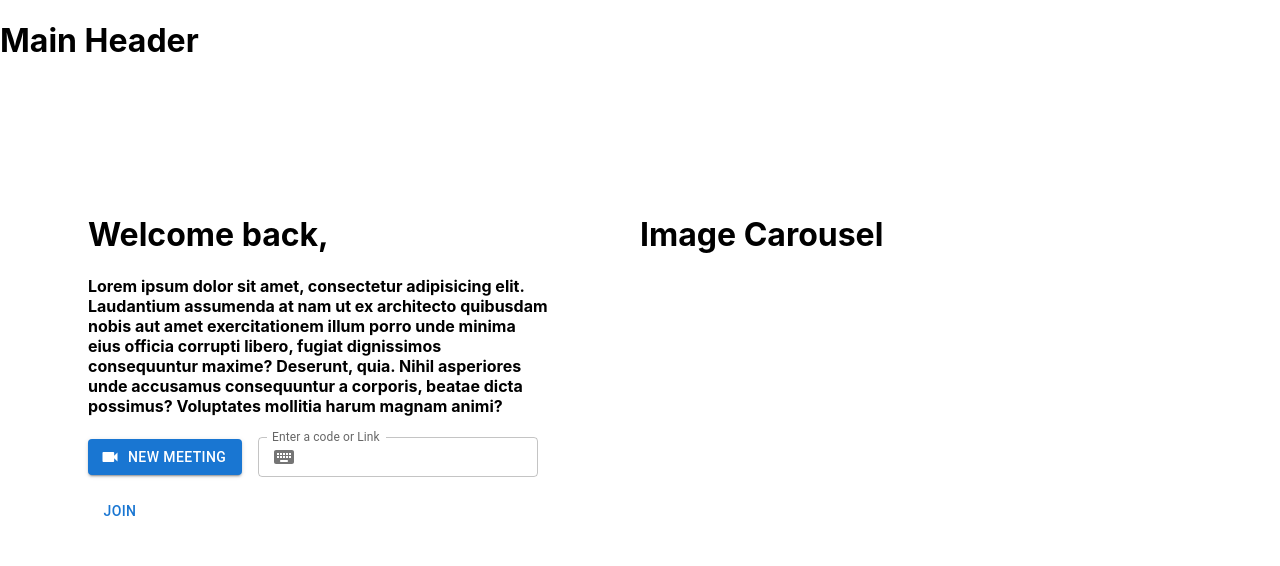
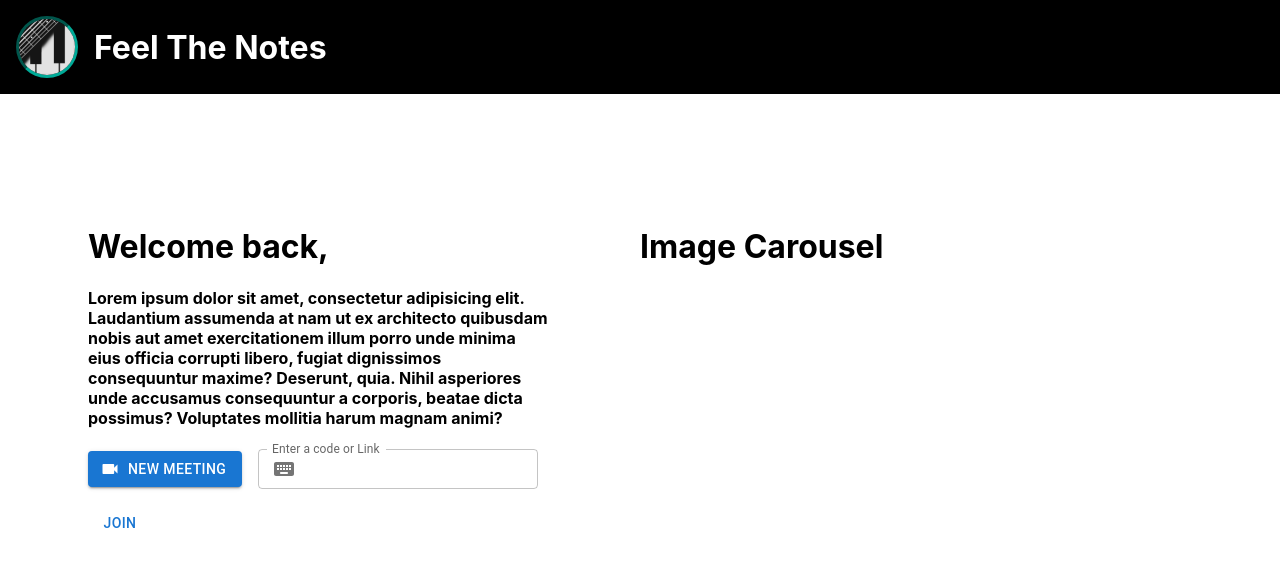
Before and after one commit to Nisarg851/FeelTheNote-Lecture-Platform, a React (Vite) app in the folder Client/FeelTheNotes/: page / in a window 1280 px wide. Shown: the top 566 px of the page. Built offline with nearby package versions, Linux system fonts and the light colour scheme.

Commit message:
MVP UI ready!

```diff
--- a/Client/FeelTheNotes/src/components/SubComponents/Header/HomeHeader/MainHeader.css
+++ b/Client/FeelTheNotes/src/components/SubComponents/Header/HomeHeader/MainHeader.css
@@ -0,0 +1,19 @@
+.header-container{
+    display: flex;
+    align-items: center;
+    background-color: black;
+}
+
+.header-logo-container{
+    color: white;
+    display: flex;
+    justify-content: start;
+    align-items: center;
+}
+
+#logo{
+    width: 3.5rem;
+    margin: 1rem;
+    border-radius: 50%;
+    border: 3px inset #00AA97;
+}
--- a/Client/FeelTheNotes/src/components/SubComponents/Header/HomeHeader/MainHeader.jsx
+++ b/Client/FeelTheNotes/src/components/SubComponents/Header/HomeHeader/MainHeader.jsx
@@ -1,7 +1,16 @@
 import "./MainHeader.css";
 
+import FeelTheNotesIcon from "../../../../assets/FeelTheNotesIcon.png";
+
 const MainHeader = () => {
-    return <h1 className="main-header">Main Header</h1>
+    return (
+        <div className="header-container">
+            <div className="header-logo-container">
+                <img id="logo" src={FeelTheNotesIcon} alt=""/>
+                <h1>Feel The Notes</h1>
+            </div>
+        </div>
+    );
 }
 
 export default MainHeader;
```
Also changed, not shown: Client/FeelTheNotes/src/assets/FeelTheNotesIcon.png (added).
